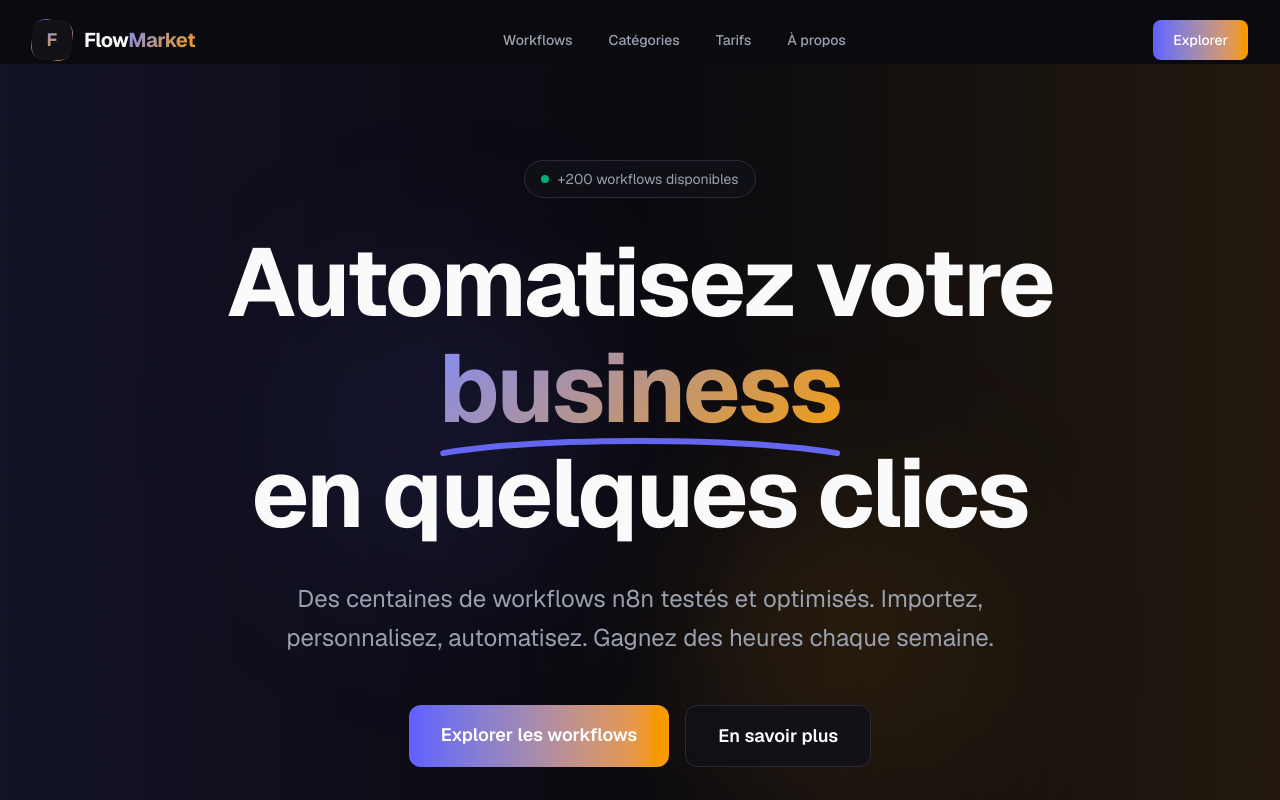
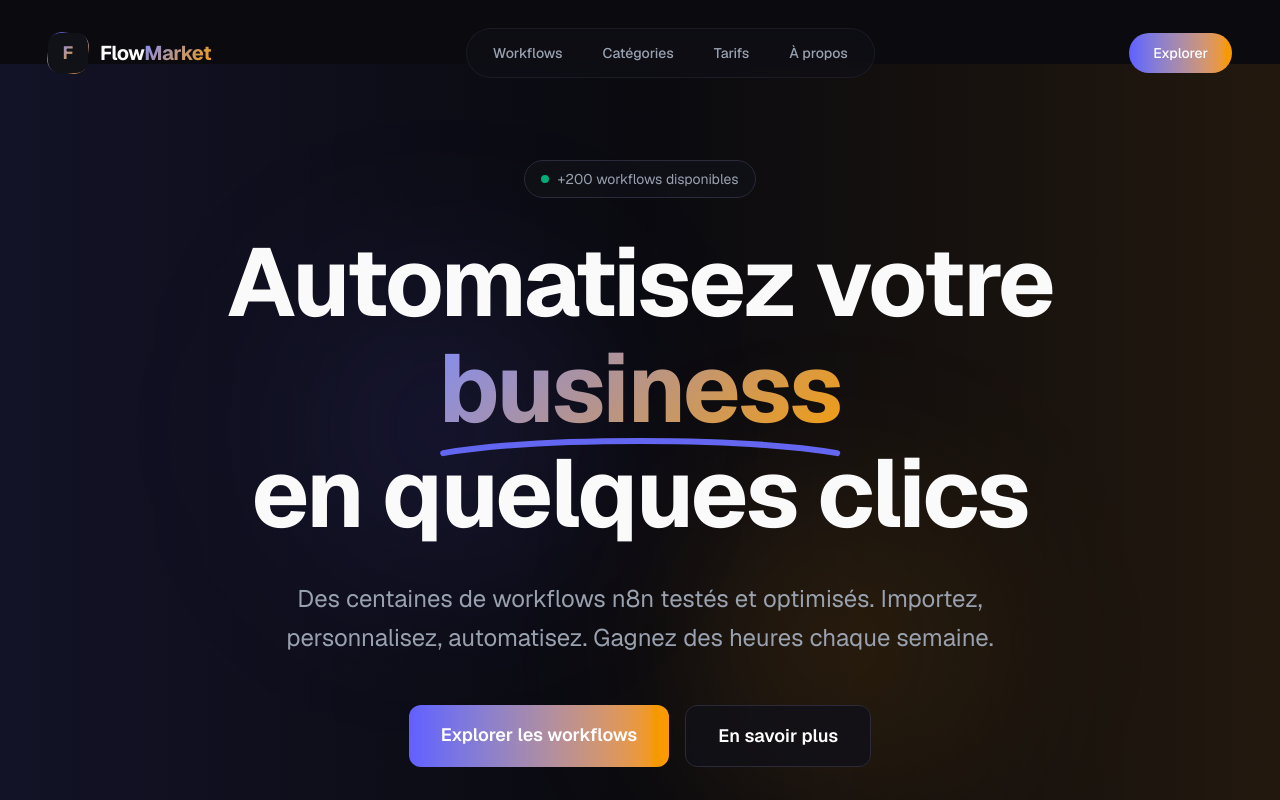
Before and after one commit to haytamnajim/FlowMarket, a Next.js app: page / in a window 1280 px wide. Shown: the top 800 px of the page. Built offline with nearby package versions, Linux system fonts and the light colour scheme.

Commit message:
feat: redesign navbar with modern pill style and animations
- Pill-shaped navigation container
- Rounded CTA button with hover scale effect
- Smooth scroll-based padding animation
- Glass effect on scroll
- Improved mobile menu

```diff
--- a/src/components/Header.tsx
+++ b/src/components/Header.tsx
@@ -3,7 +3,6 @@
 import Link from "next/link";
 import { usePathname } from "next/navigation";
 import { useState, useEffect } from "react";
-import Icon from "./Icon";
 
 const navItems = [
   { href: "/workflows", label: "Workflows" },
@@ -27,14 +26,20 @@ export default function Header() {
 
   return (
     <header
-      className={`fixed top-0 left-0 right-0 z-50 transition-all duration-300 ${
+      className={`fixed top-0 left-0 right-0 z-50 transition-all duration-500 ${
         isScrolled
-          ? "glass shadow-lg shadow-black/20"
-          : "bg-transparent"
+          ? "py-2"
+          : "py-4"
       }`}
     >
       <div className="max-w-7xl mx-auto px-4 sm:px-6 lg:px-8">
-        <div className="flex justify-between items-center h-16 md:h-20">
+        <div
+          className={`flex justify-between items-center px-4 py-3 rounded-2xl transition-all duration-500 ${
+            isScrolled
+              ? "glass shadow-xl shadow-black/20"
+              : "bg-transparent"
+          }`}
+        >
           {/* Logo */}
           <Link href="/" className="flex items-center gap-3 group">
             <div className="relative w-10 h-10">
@@ -48,24 +53,24 @@ export default function Header() {
             </span>
           </Link>
 
-          {/* Navigation Desktop */}
-          <nav className="hidden md:flex items-center gap-1">
+          {/* Navigation Desktop - Pill Style */}
+          <nav className="hidden md:flex items-center bg-[#111118]/50 backdrop-blur rounded-full p-1.5 border border-[#2a2a3a]/50">
             {navItems.map((item) => {
               const isActive = pathname === item.href;
               return (
                 <Link
                   key={item.href}
                   href={item.href}
-                  className={`relative px-4 py-2 text-sm font-medium rounded-lg transition-all duration-200 ${
+                  className={`relative px-5 py-2 text-sm font-medium rounded-full transition-all duration-300 ${
                     isActive
-                      ? "text-white"
-                      : "text-gray-400 hover:text-white hover:bg-white/5"
+                      ? "text-white bg-gradient-to-r from-indigo-500/20 to-amber-500/20"
+                      : "text-gray-400 hover:text-white"
                   }`}
                 >
-                  {item.label}
                   {isActive && (
-                    <span className="absolute bottom-0 left-1/2 -translate-x-1/2 w-1 h-1 bg-gradient-to-r from-indigo-500 to-amber-500 rounded-full" />
+                    <span className="absolute inset-0 rounded-full bg-gradient-to-r from-indigo-500/10 to-amber-500/10 border border-indigo-500/20" />
                   )}
+                  <span className="relative">{item.label}</span>
                 </Link>
               );
             })}
@@ -75,7 +80,7 @@ export default function Header() {
           <div className="hidden md:flex items-center gap-3">
             <Link
               href="/workflows"
-              className="btn-shine relative px-5 py-2.5 bg-gradient-to-r from-indigo-500 to-amber-500 text-white rounded-lg font-medium text-sm hover:shadow-lg hover:shadow-indigo-500/25 transition-all duration-200"
+              className="btn-shine relative px-6 py-2.5 bg-gradient-to-r from-indigo-500 to-amber-500 text-white rounded-full font-medium text-sm hover:shadow-lg hover:shadow-indigo-500/25 hover:scale-105 transition-all duration-300"
             >
               Explorer
             </Link>
@@ -110,10 +115,10 @@ export default function Header() {
         {/* Mobile menu */}
         <div
           className={`md:hidden overflow-hidden transition-all duration-300 ${
-            isMenuOpen ? "max-h-96 opacity-100" : "max-h-0 opacity-0"
+            isMenuOpen ? "max-h-96 opacity-100 mt-2" : "max-h-0 opacity-0"
           }`}
         >
-          <nav className="py-4 space-y-1">
+          <nav className="py-4 space-y-1 glass rounded-2xl p-2">
             {navItems.map((item) => {
               const isActive = pathname === item.href;
               return (
@@ -121,7 +126,7 @@ export default function Header() {
                   key={item.href}
                   href={item.href}
                   onClick={() => setIsMenuOpen(false)}
-                  className={`block px-4 py-3 rounded-lg font-medium transition-all ${
+                  className={`block px-4 py-3 rounded-xl font-medium transition-all ${
                     isActive
                       ? "text-white bg-gradient-to-r from-indigo-500/10 to-amber-500/10 border border-indigo-500/20"
                       : "text-gray-400 hover:text-white hover:bg-white/5"
@@ -134,7 +139,7 @@ export default function Header() {
             <Link
               href="/workflows"
               onClick={() => setIsMenuOpen(false)}
-              className="block mt-2 px-4 py-3 bg-gradient-to-r from-indigo-500 to-amber-500 text-white rounded-lg font-medium text-center"
+              className="block mt-2 px-4 py-3 bg-gradient-to-r from-indigo-500 to-amber-500 text-white rounded-xl font-medium text-center"
             >
               Explorer
             </Link>
```
